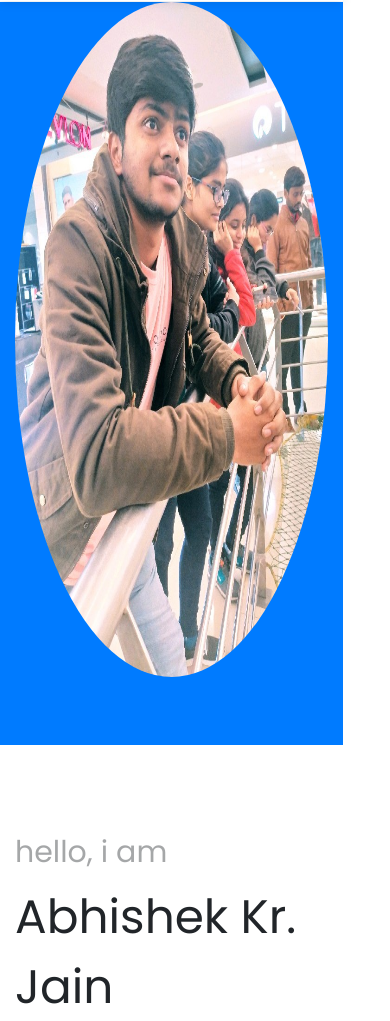
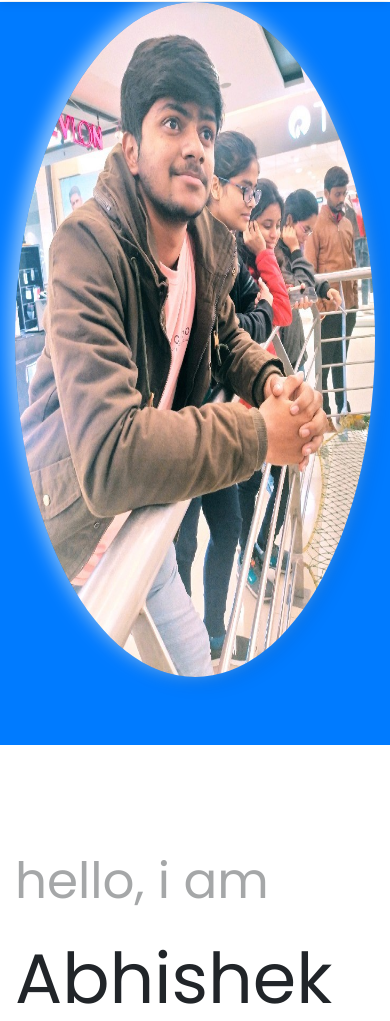
Before and after one commit to abhidot/Portfoliio, a plain HTML site: page index.html in a window 390 px wide. Shown: the part 75-1096 px from the top of the page. Drawn offline with nearby package versions, Linux system fonts and the light colour scheme; a web font is replaced by a local one.

Commit message:
working fine before projects

```diff
--- a/style/main.scss
+++ b/style/main.scss
@@ -12,10 +12,12 @@ a, a:active ,a:visited {
     text-decoration: none;
 }
 
+
+
 body {
-    font-size: large;
     display: flex;
     align-items: center;
+    position: relative;
     justify-content: center;
     font-family: 'Poppins', cursive;
 }
@@ -47,8 +49,15 @@ section {
     img {
         height: 80vh;
         width: 100%;
-        margin-top:20px;
+        margin-top:25px;
         margin-left: 30%;
+        box-shadow: -6px -6px 20px rgba(255,255,255,0.6),
+        6px 6px 20px rgba(0,0,0,0.1);
+
+        &:hover {
+            box-shadow:inset -8px -8px 20px rgba(255,255,255,0.3),
+        inset 8px 8px 20px rgba(0,0,0,0.1);
+        }
     }
 }
 
@@ -110,6 +119,7 @@ section {
 .about-content {
     font-size: 25px;
     padding-top: 3%;
+    padding-bottom: 10px;
     margin-left: 12%;
     color: white;
 }
@@ -120,7 +130,7 @@ section {
 
     h1 {
         font-size: 50px;
-        padding:10px 20px;
+        padding:30px 20px 10px;
         margin-bottom: 30px;
         width: max-content;
         text-align: center;
@@ -140,7 +150,7 @@ section {
         max-width: 320px;
         border-radius: 40px;
         border: none;
-        padding: 40px 30px;
+        padding: 50px 30px;
         background-color: #f3f3f3;
         box-shadow: -6px -6px 20px rgba(255,255,255,0.6),
         6px 6px 20px rgba(0,0,0,0.1);
@@ -172,12 +182,24 @@ section {
         }
     }
 }
+
+
+
+
+
+
+
+
 @media(max-width:770px){
-    html {
+    html,body{
         overflow-x: hidden !important;
     }
-    html,body, .navbar {
-        width: 88vw;
+    body {
+        overflow-x: hidden;
+        width: 100%;
+        -webkit-box-sizing: border-box;
+           -moz-box-sizing: border-box;
+                box-sizing: border-box;
     }
     div#collapsibleNavbar.collapse.navbar-collapse{
         margin-left: 10px;
@@ -187,13 +209,6 @@ section {
             height: 80vh;
             margin: 0;
             justify-content: center !important;
-        }
-        .home-intro{
-            font-size: 47px;
-
-            span{
-                font-size: 30px;
-            }
         }
         div.row div.col-md-6{
             padding-right: 0;
```
Also changed, not shown: style/main.css, 1 other file.
